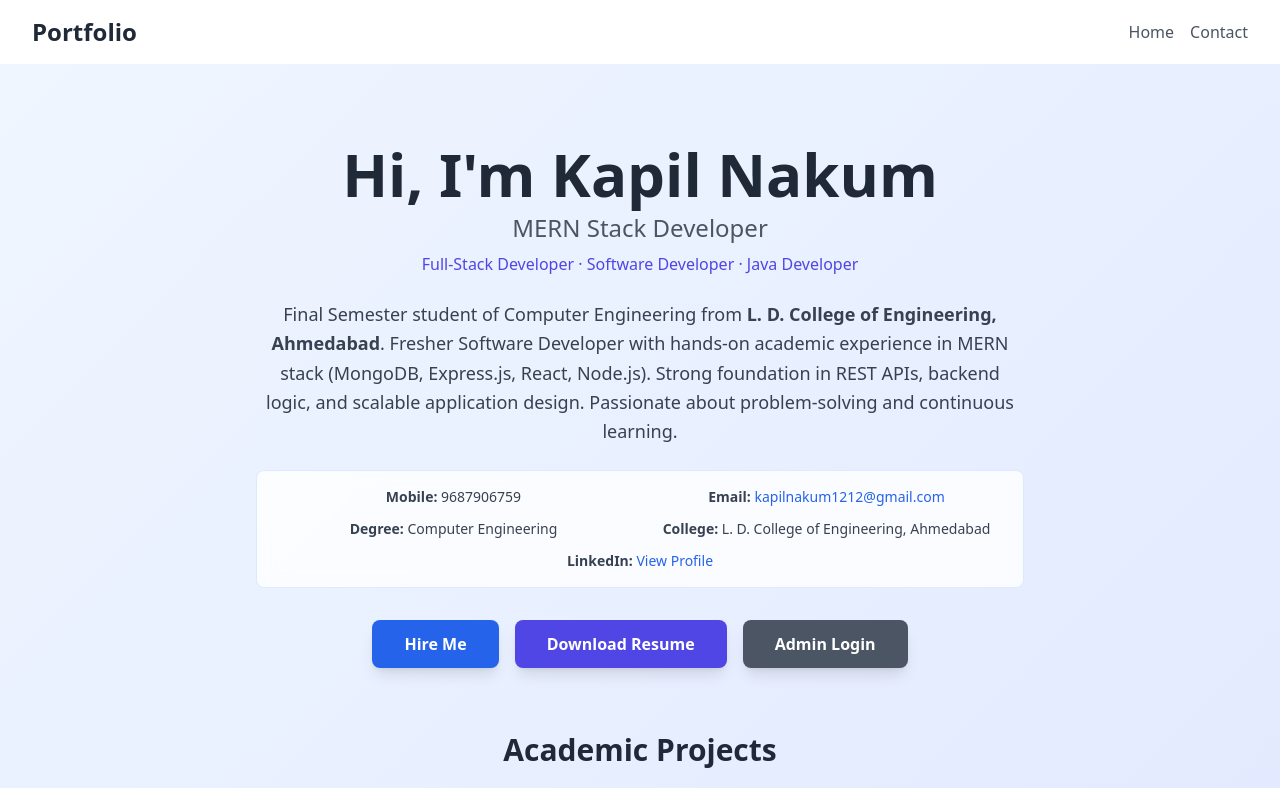
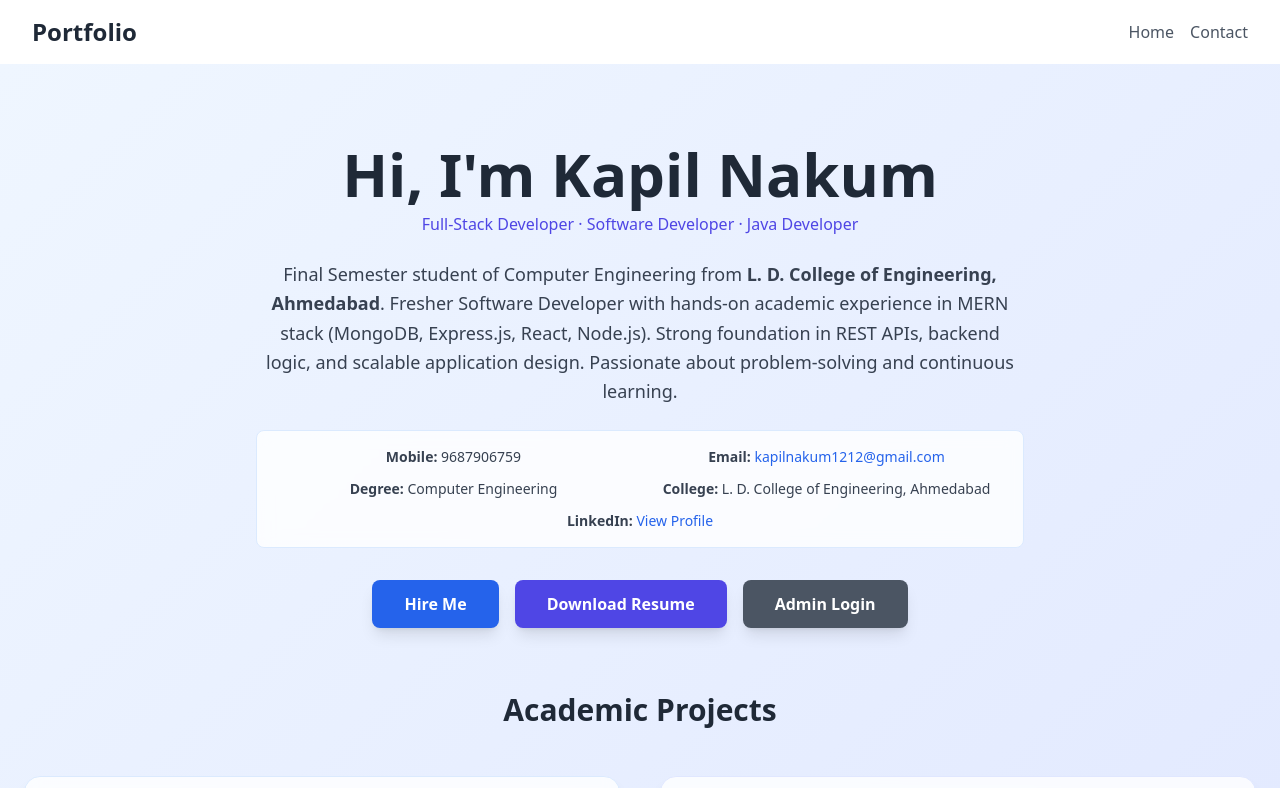
Before and after one commit to Kapilnakum/portfolio-project, a React (Create React App) app in the folder client/myapp/: page / in a window 1280 px wide. Shown: the top 788 px of the page. Built offline with nearby package versions, Linux system fonts and the light colour scheme.

Commit message:
Remove subtitle from Home component
Removed subtitle for clarity and conciseness.

```diff
--- a/client/myapp/src/pages/Home.jsx
+++ b/client/myapp/src/pages/Home.jsx
@@ -8,10 +8,6 @@ function Home() {
         <h1 className="text-4xl md:text-6xl font-bold text-gray-800 mb-2">
           Hi, I'm Kapil Nakum
         </h1>
-
-        <h3 className="text-xl md:text-2xl text-gray-600 mb-2">
-          MERN Stack Developer
-        </h3>
 
         {/* EXTRA ROLES */}
         <p className="text-sm md:text-base text-indigo-600 mb-6">
```
